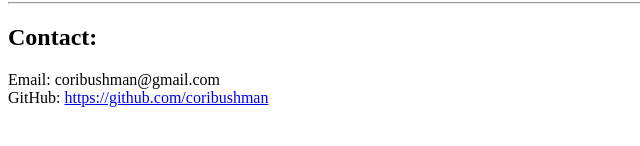
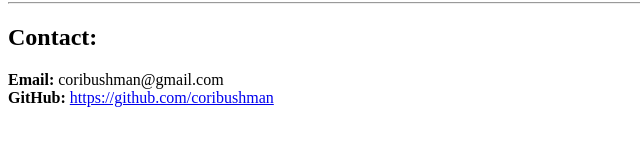
Before and after one commit to coribushman/portfolio, a plain HTML site: page index.html in a window 1280 px wide. Shown: the part 418-564 px from the top of the page, 0-640 px from the left. Drawn offline with Linux system fonts and the light colour scheme.

Commit message:
Bolded contacts

```diff
--- a/index.html
+++ b/index.html
@@ -32,8 +32,8 @@
     <hr>
 
     <h2>Contact:</h2>
-    <p>Email: coribushman@gmail.com <br>
-    GitHub: <a href="https://github.com/coribushman" target='_blank'>https://github.com/coribushman</a></p>
+    <p><strong>Email:</strong> coribushman@gmail.com <br>
+    <strong>GitHub:</strong> <a href="https://github.com/coribushman" target='_blank'>https://github.com/coribushman</a></p>
 
 
   </body>
```
